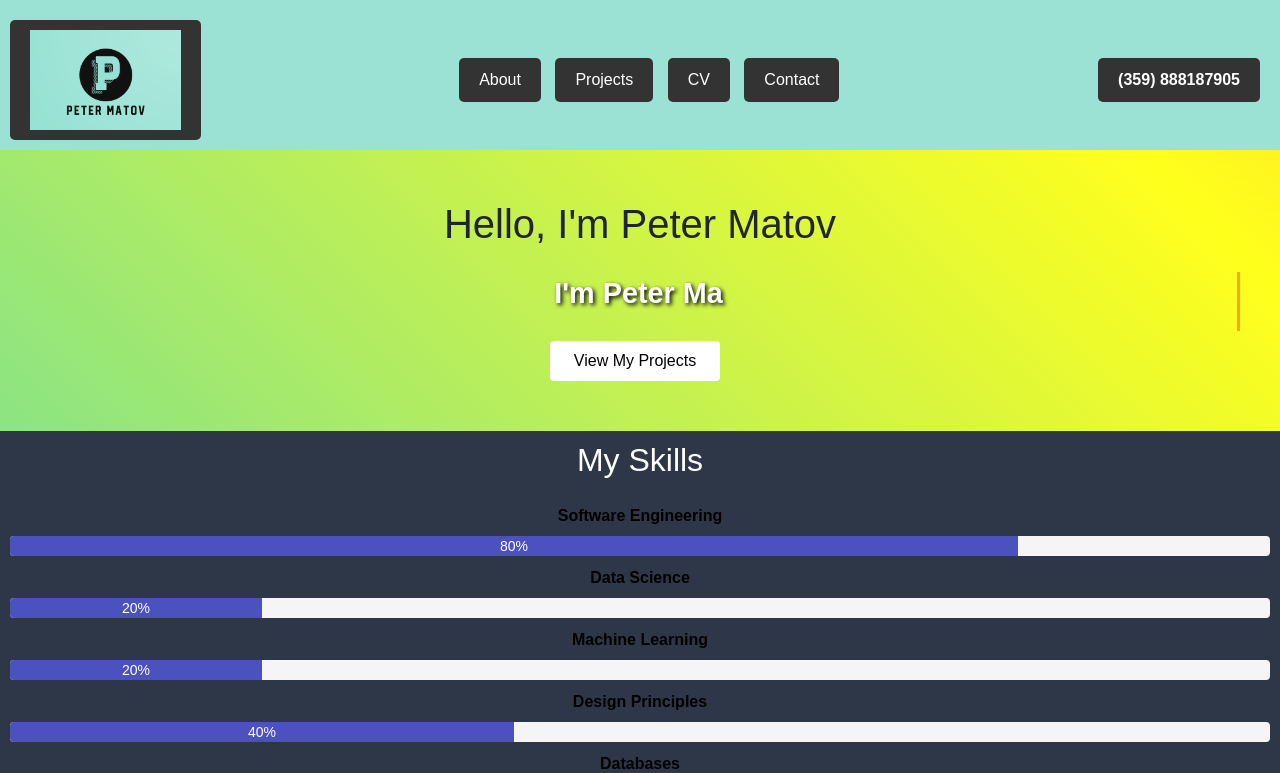
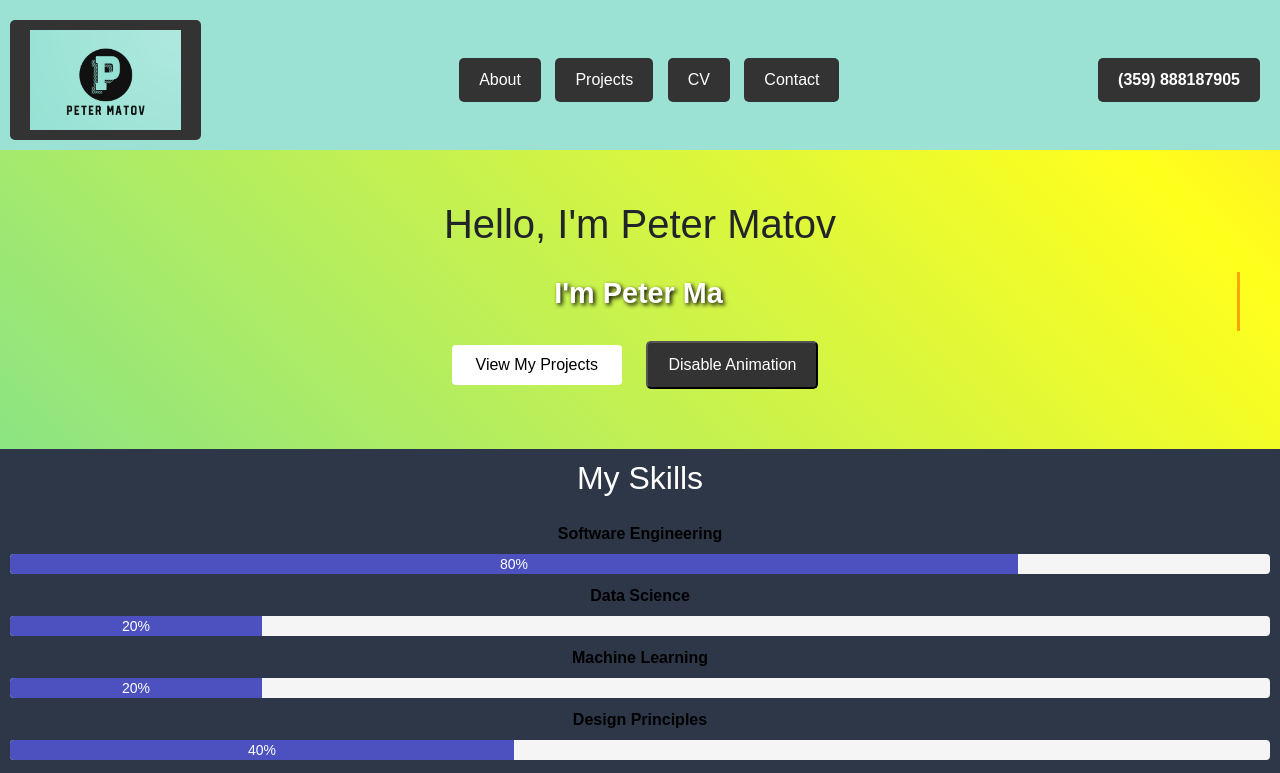
Before and after one commit to peter1998/Tech-Voyager, a SvelteKit app: page / in a window 1280 px wide. Shown: the top 773 px of the page. Built offline with nearby package versions, Linux system fonts and the light colour scheme; a small style sheet from the web is missing.

Commit message:
[C] Disable type animation on home page

```diff
--- a/src/routes/+page.svelte
+++ b/src/routes/+page.svelte
@@ -1,6 +1,7 @@
 <script>
 	import { fade } from 'svelte/transition';
 	import { onMount } from 'svelte';
+	import { writable } from 'svelte/store';
 
 	import Footer from '$lib/Footer.svelte';
 
@@ -8,9 +9,16 @@
 	import JupyterLogo from './../../public/images/logos/jupyter-logo.png';
 	import TfLogo from './../../public/images/logos/tf_logo.png';
 	import PandasLogo from './../../public/images/logos/pandas.png';
+	let backgroundImage = '/images/Mountains/Vitosha.jpeg';
 
-	let backgroundImage = '/images/Mountains/Vitosha.jpeg';
 	let loaderElement;
+	let animationEnabled = true;
+	let txtIndex = 0;
+	let speed = 90; /* The speed/duration of the effect in milliseconds */
+	let loading = true;
+	let showAnimation = true; // New variable to control the display of the animation
+	let text = writable('');
+	let sentences = '';
 
 	let i = 0;
 	let txts = [
@@ -20,24 +28,24 @@
 		'Welcome to my personal website where you can learn more',
 		'about my projects, skills and interests.'
 	];
-	let txtIndex = 0;
-	let speed = 90; /* The speed/duration of the effect in milliseconds */
-	let loading = true;
-	let showAnimation = true; // New variable to control the display of the animation
 
 	onMount(() => {
 		if (typeof window !== 'undefined') {
 			function typeWriter() {
 				const demoElement = document.getElementById('demo');
 				if (demoElement) {
-					if (i < txts[txtIndex].length) {
-						demoElement.innerHTML += txts[txtIndex].charAt(i);
+					if (i < txts[txtIndex].length && animationEnabled) {
+						// Update the store instead of modifying the DOM
+						text.update((value) => value + txts[txtIndex].charAt(i));
 						i++;
 						setTimeout(typeWriter, speed);
 					} else {
 						i = 0;
 						txtIndex = (txtIndex + 1) % txts.length;
-						demoElement.innerHTML = '';
+						if (animationEnabled) {
+							// Clear the store instead of modifying the DOM
+							text.set('');
+						}
 						setTimeout(typeWriter, 1000);
 					}
 				}
@@ -70,6 +78,24 @@
 		}
 		// Add more projects here...
 	];
+
+	function toggleAnimation() {
+		animationEnabled = !animationEnabled;
+		const demoElement = document.getElementById('demo');
+		if (!animationEnabled) {
+			sentences = txts.join(' '); // Join all sentences together
+			text.set(sentences); // Display all sentences
+			demoElement.style.whiteSpace = 'normal';
+			demoElement.style.overflow = 'visible';
+		} else {
+			// If the animation is turned back on, clear the store and restart the typing animation
+			text.set('');
+			sentences = ''; // Clear the sentences variable
+			i = 0;
+			demoElement.style.whiteSpace = 'nowrap';
+			demoElement.style.overflow = 'hidden';
+		}
+	}
 </script>
 
 <div class="loader" bind:this={loaderElement} />
@@ -94,11 +120,14 @@
 	>
 		<h1 class="text-4xl mb-4">Hello, I'm Peter Matov</h1>
 		<div class="typing-container text-xl mb-8 mx-auto">
-			<p id="demo" />
+			<p id="demo">{$text}</p>
 		</div>
 		<a href="/projects" class="cta bg-white text-black py-2 px-4 rounded hover:bg-gray-200"
 			>View My Projects</a
 		>
+		<button class="animation-toggle" on:click={toggleAnimation}>
+			{animationEnabled ? 'Disable' : 'Enable'} Animation
+		</button>
 	</section>
 
 	<section class="skills text-center py-20 bg-gray-200 text-gray-800 p-6">
@@ -449,6 +478,27 @@
 		color: gold;
 		transform: scale(1.05);
 	}
+
+	.animation-toggle {
+		display: inline-block;
+		margin: 10px;
+		padding: 10px 20px;
+		background-color: #333;
+		color: #fff;
+		text-decoration: none;
+		border-radius: 5px;
+		transition: background-color 0.3s ease;
+		cursor: pointer;
+	}
+
+	.animation-toggle:hover {
+		background-color: #666;
+	}
+
+	.animation-toggle:active {
+		background-color: #999;
+	}
+
 	@media (max-width: 768px) {
 		.hero h1 {
 			font-size: 2rem;
```
